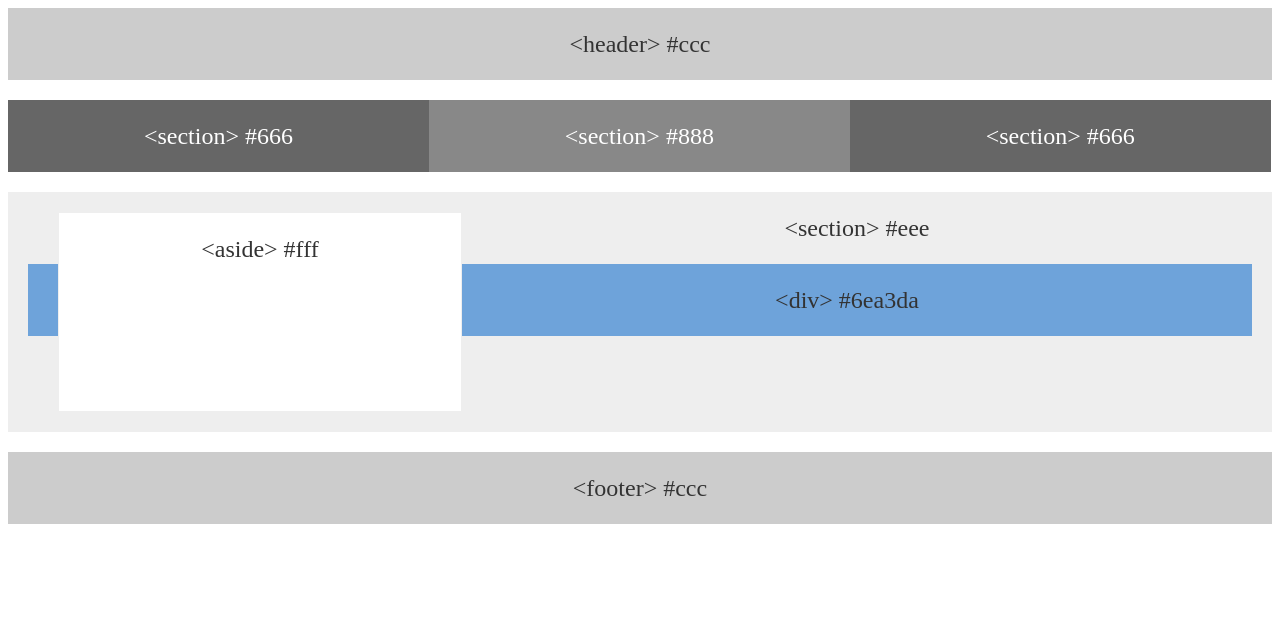
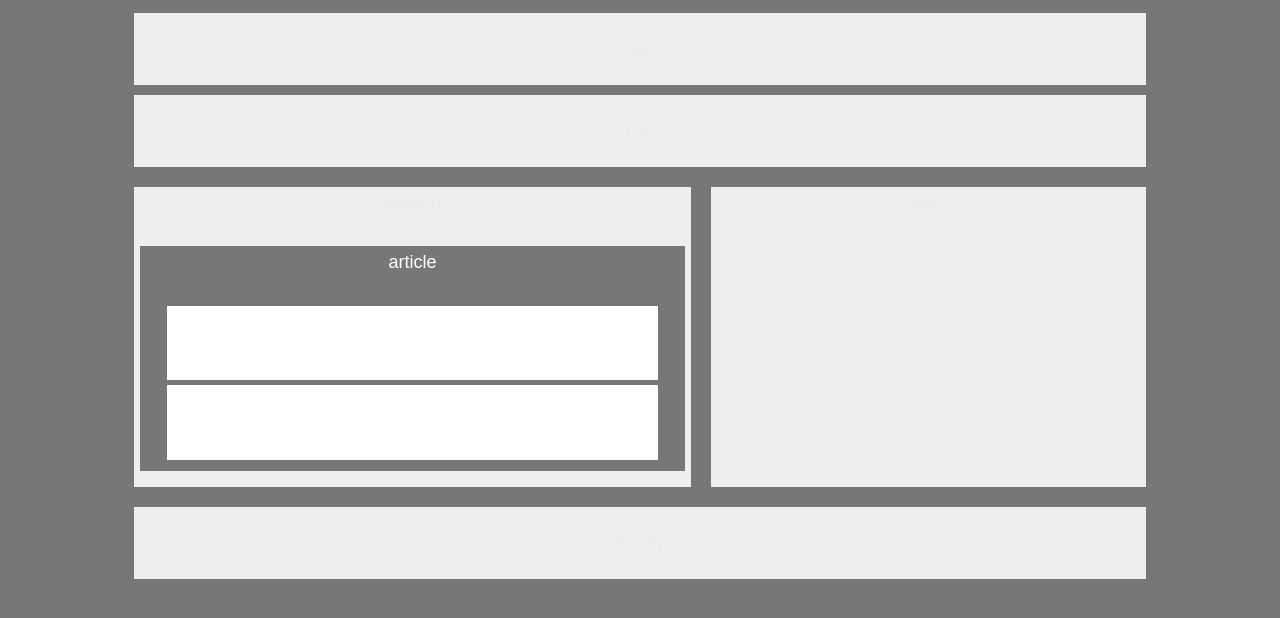
Before and after one commit to loydcharles/HW-Wireframe, a plain HTML site: page index.html in a window 1280 px wide. Drawn offline with Linux system fonts and the light colour scheme.

Commit message:
save the files

```diff
--- a/index.html
+++ b/index.html
@@ -9,37 +9,35 @@
   </head>
 
   <body>
-
+    <div>
       <header>
-    &lt;header&gt; #ccc
+        header
       </header>
 
-  <section id="left">
-    &lt;section&gt; #666
+      <nav>
+        nav
+      </nav>
+
+      <section>
+        section
+
+        <article>
+          article
+
+          <h1>h1,h2,h3</h1>
+
+          <p>p</p>
+        </article>
+
       </section>
 
-  <section id="middle">
-    &lt;section&gt; #888
-  </section>
-
-  <section id="right">
-    &lt;section&gt; #666
-  </section>
-
-  <section id="full">
       <aside>
-      &lt;aside&gt; #fff
+        aside
       </aside>
-    &lt;section&gt; #eee
-    <div id="division">
-      &lt;div&gt; #6ea3da
-    </div>
-  </section>
 
       <footer>
-    &lt;footer&gt; #ccc
+        footer
       </footer>
-
   </body>
 
 </html>
--- a/style.css
+++ b/style.css
@@ -5,75 +5,78 @@
 * {
   box-sizing: border-box;
   text-align: center;
+  font-family: 'Arial', 'Helvetica Neue', 'Helvetica', 'sans-serif';
+  font-size: 18px;
+  background: #777;
 }
 
 /* INSTRUCTOR: Here is the filled out version of the float activity */
 
 body {
-  font-size: 24px;
   line-height: 32px;
-  color: #333;
+  color: #ebebeb;
+}
+
+div {
+  margin-right: 10%;
+  margin-left: 10%;
+  margin-bottom: 10%;
+  margin-top: 1%;
+}
+
+header, nav, section, aside, footer {
+  background: #eee;
 }
 
 header {
   padding: 20px;
+  margin-bottom: 10px;
+}
+
+nav {
+  padding: 20px;
   margin-bottom: 20px;
-  color: #333;
-  background: #ccc;
+}
+
+section, aside {
+  float: left;
+  height: 300px;
+  margin-bottom: 20px;
 }
 
 section {
-  padding: 20px;
-  margin-bottom: 20px;
-  background: #ccc;
+  width: 55%;
 }
 
-#left {
-  float: left;
-  width: 33.3%;
-  color: #fff;
-  background: #666;
+article {
+  margin-top: 5%;
+  margin-left: 1%;
+  margin-right: 1%;
+  margin-bottom: 1%;
+  color: white;
+  height: 75%;
 }
 
-#middle {
-  float: left;
-  width: 33.3%;
-  color: #fff;
-  background: #888;
+h1, p {
+  background-color: white;
+  margin-top: 5%;
+  margin-left: 5%;
+  margin-right: 5%;
+  margin-bottom: 1%;
+  height: 33%;
 }
 
-#right {
-  float: left;
-  width: 33.3%;
-  color: #fff;
-  background: #666;
-}
-
-#full {
-  width: 100%;
-  overflow: auto;
-  clear: left;
-  background: #eee;
-}
-
-#division {
-  padding: 20px;
-  margin-top: 20px;
-  background: #6ea3da;
+p {
+  margin-top: 1%;
 }
 
 aside {
-  float: left;
-  width: 33%;
-  height: 200px;
-  padding: 20px;
-  margin-left: 30px;
-  background: #fff;
-  border: 1px solid #eee;
+ float: left;
+ width: 43%;
+ margin-left: 2%;
 }
 
 footer {
   padding: 20px;
   clear: both;
-  background: #ccc;
 }
```
Also changed, not shown: 1 other file. Lines whose indentation alone changed are shown as unchanged.
